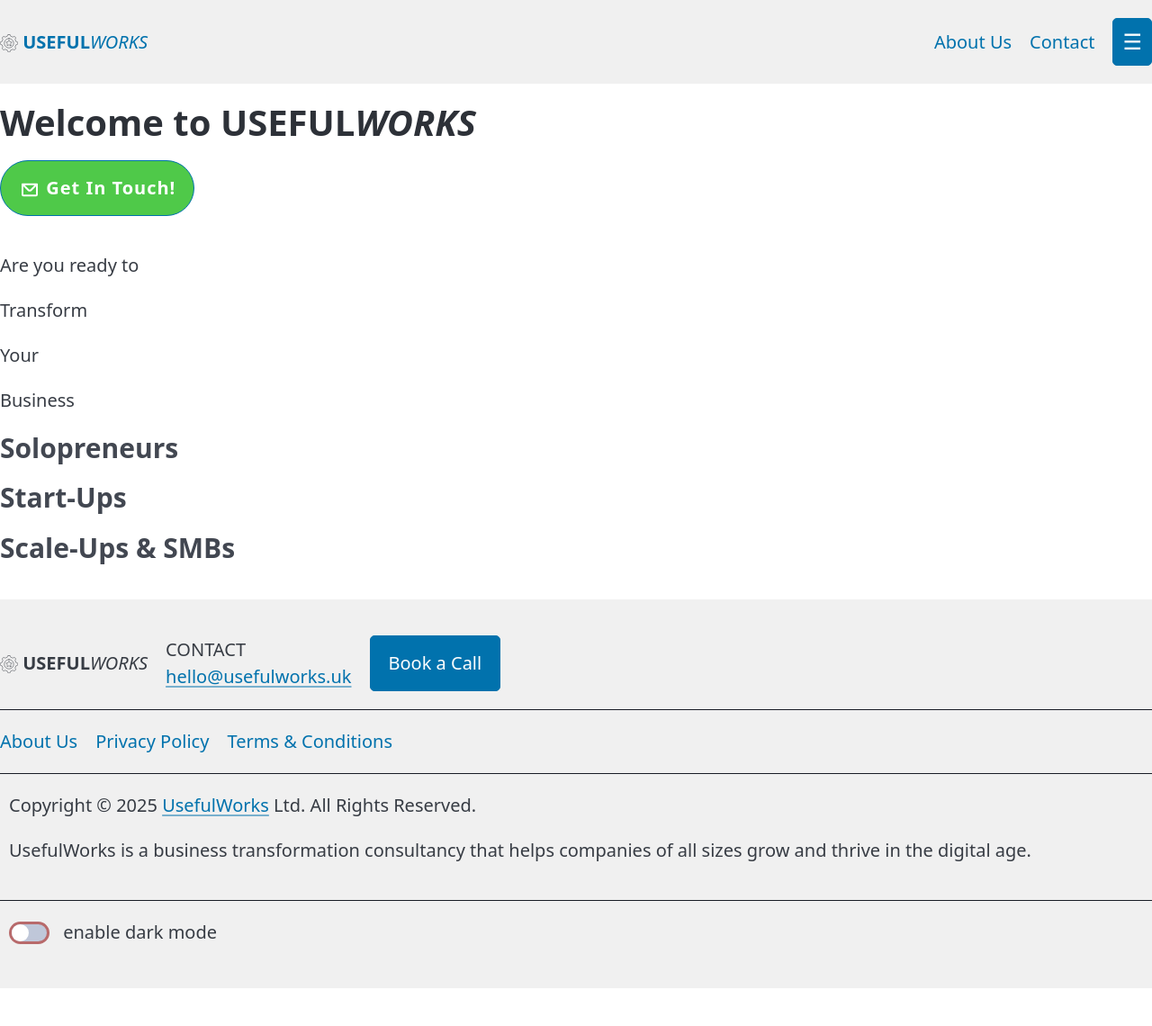
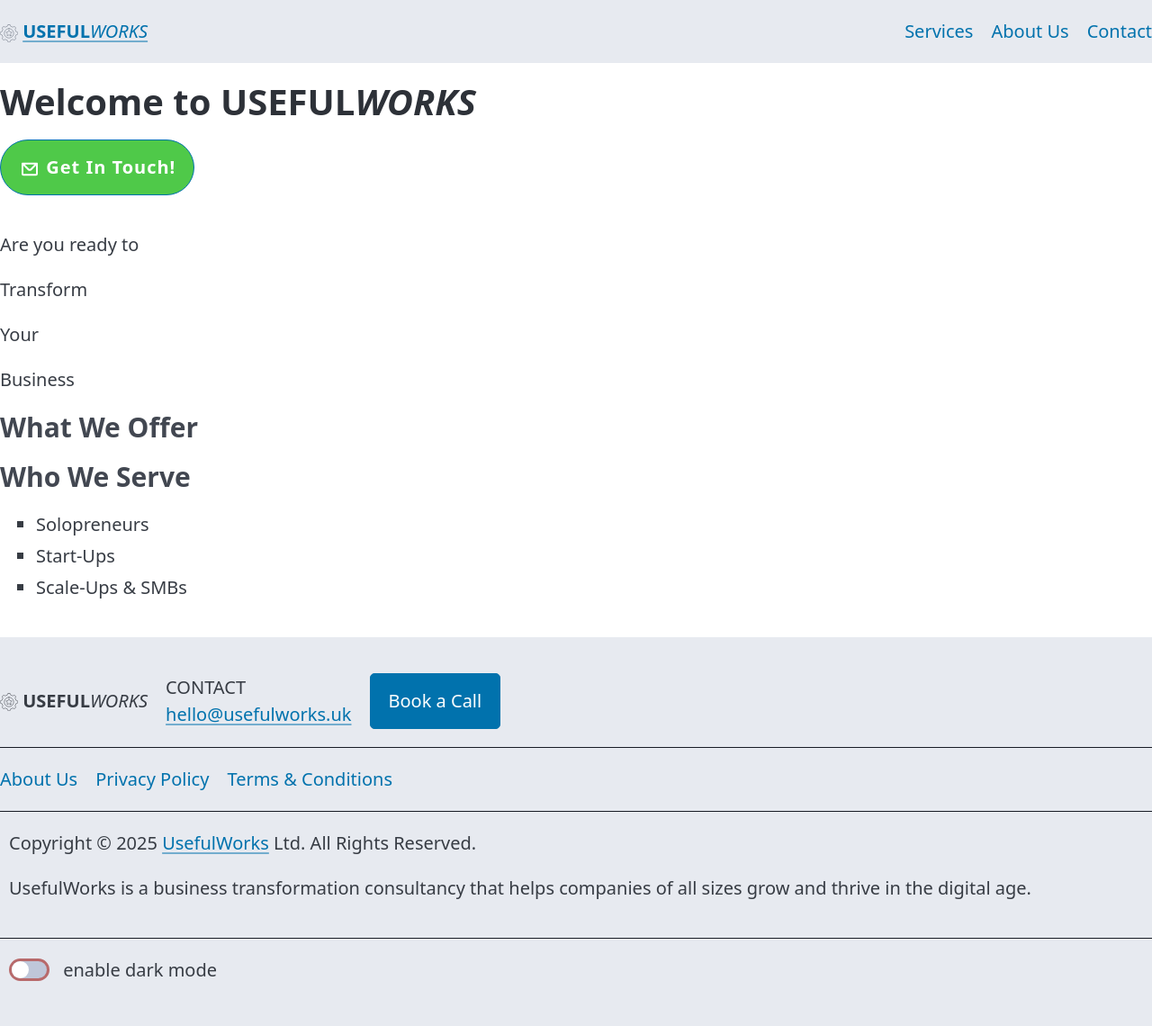
Before and after one commit to usefulworks/usefulworks.github.io, a Jekyll site: the page built from index.html, in a window 1280 px wide. Shown: the whole page at 90% size. Built offline with Jekyll 4.4.1, drawn with Linux system fonts in a browser that asks for light colours; before the commit the page ends 1098 px from its top, so only the background shows below that.

Commit message:
responsive top nav design

```diff
--- a/_includes/header-content.html
+++ b/_includes/header-content.html
@@ -1,18 +1,21 @@
-<nav aria-label="top navigation">
-    <ul>
-        <li>
+<nav class="top-nav" aria-label="top navigation">
+    <div class="navbar-brand">
         <svg class="cogstar">
             <use class="outer" href="#svg-cogstar-outer" />
             <use class="inner" href="#svg-cogstar-inner" />
         </svg>
         <a href="index.html"><span class="uw-useful">USEFUL</span><span class="uw-works">WORKS</span></a>
-        </li>
+    </div>
+    <div class="navbar-toggler">
+        <button id="navbar-menu-button" role="button" class="menu-button"><svg><use href="#svg-menu-hamburger-icon" /></svg></button>
+    </div>
+    <div class="navbar-nav">
+        <ul class="navbar-links">
+            <li class="navbar-link"><a href="#services">Services</a></li>
+            <li class="navbar-link"><a href="about.html">About Us</a></li>
+            <li class="navbar-link"><a href="#contact">Contact</a></li>
         </ul>
-    <ul>
-        <li><a href="about.html">About Us</a></li>
-        <li><a href="#contact">Contact</a></li>
-        <li><button role="button"><span class="navbar-toggler-icon">☰</span></button></li>
-    </ul>
+    </div>
 </nav>
 <h1>
     Welcome to
--- a/_includes/svg-all.html
+++ b/_includes/svg-all.html
@@ -15,11 +15,36 @@
         <use href="#svg-cogstar-outer" />
         <use href="#svg-cogstar-inner" />
     </symbol>
-    <symbol id="svg-mail-icon" width="24" viewBox="0 0 24 24">
+    <symbol id="svg-mail-icon" width="24" height="24" viewBox="0 0 24 24">
         <path
             class="mail-icon"
             fill-rule="evenodd" clip-rule="evenodd"
             d="M3.00977 5.83789C3.00977 5.28561 3.45748 4.83789 4.00977 4.83789H20C20.5523 4.83789 21 5.28561 21 5.83789V17.1621C21 18.2667 20.1046 19.1621 19 19.1621H5C3.89543 19.1621 3 18.2667 3 17.1621V6.16211C3 6.11449 3.00333 6.06765 3.00977 6.0218V5.83789ZM5 8.06165V17.1621H19V8.06199L14.1215 12.9405C12.9499 14.1121 11.0504 14.1121 9.87885 12.9405L5 8.06165ZM6.57232 6.80554H17.428L12.7073 11.5263C12.3168 11.9168 11.6836 11.9168 11.2931 11.5263L6.57232 6.80554Z"
             style="fill: currentColor"/>
     <symbol/>
-</svg>
+    <symbol id="svg-menu-cake-icon" class="menu-cake-icon" width="24" height="24" viewBox="0 0 24 24">
+        <path
+          d="M12 8C13.1046 8 14 7.10457 14 6C14 4.89543 13.1046 4 12 4C10.8954 4 10 4.89543 10 6C10 7.10457 10.8954 8 12 8Z"
+          fill="currentColor" />
+        <path
+          d="M5 10C4.44772 10 4 10.4477 4 11C4 11.5523 4.44772 12 5 12H19C19.5523 12 20 11.5523 20 11C20 10.4477 19.5523 10 19 10H5Z"
+          fill="currentColor" />
+        <path
+          d="M4 15C4 14.4477 4.44772 14 5 14H19C19.5523 14 20 14.4477 20 15C20 15.5523 19.5523 16 19 16H5C4.44772 16 4 15.5523 4 15Z"
+          fill="currentColor" />
+        <path
+          d="M5 18C4.44772 18 4 18.4477 4 19C4 19.5523 4.44772 20 5 20H19C19.5523 20 20 19.5523 20 19C20 18.4477 19.5523 18 19 18H5Z"
+          fill="currentColor" />
+    </symbol>
+    <symbol id="svg-menu-hamburger-icon" class="menu-hamburger-icon" width="24" height="24" viewBox="0 0 24 24">
+        <path
+        d="M2 6C2 5.44772 2.44772 5 3 5H21C21.5523 5 22 5.44772 22 6C22 6.55228 21.5523 7 21 7H3C2.44772 7 2 6.55228 2 6Z"
+        fill="currentColor" />
+      <path
+        d="M2 12.0322C2 11.4799 2.44772 11.0322 3 11.0322H21C21.5523 11.0322 22 11.4799 22 12.0322C22 12.5845 21.5523 13.0322 21 13.0322H3C2.44772 13.0322 2 12.5845 2 12.0322Z"
+        fill="currentColor" />
+      <path
+        d="M3 17.0645C2.44772 17.0645 2 17.5122 2 18.0645C2 18.6167 2.44772 19.0645 3 19.0645H21C21.5523 19.0645 22 18.6167 22 18.0645C22 17.5122 21.5523 17.0645 21 17.0645H3Z"
+        fill="currentColor" />
+    </symbol>
+    </svg>
--- a/_layouts/base.html
+++ b/_layouts/base.html
@@ -4,6 +4,7 @@
   - "/css/pico.css"
   - "/css/style.css"
 common-js:
+  - "/js/site-nav.js"
   - "/js/site-theme.js"
 ---
 
--- a/css/style.css
+++ b/css/style.css
@@ -6,6 +6,8 @@
 
 body {
     min-height: 100dvh;
+    max-width: 100%;
+    overflow-x: hidden;
     * {
         font-family: var(--uw-font-family-san-serif);
     }
@@ -21,8 +23,9 @@
 body > header > nav {
 }
 
-nav, footer { /* tmp for highlighting boxes */
-    background-color: rgb(240,240,240);
+nav, footer { /* provide some contrast */
+    color: var(--pico-muted-color);
+    background-color: var(--pico-muted-border-color);
 }
 
 svg {
@@ -32,6 +35,65 @@
     &.cogstar {
         width: 1em;
         height: 1em;
+    }
+}
+
+/* header navigation */
+header > nav, .navbar-nav {
+    align-items: center;
+}
+
+button.menu-button {
+    svg {
+        width: 24px;
+        height: 24px;
+    }
+}
+
+header ul.navbar-links.shown {
+    display: flex;
+}
+
+/* wide */
+@media screen and (min-width: 1024px) {
+    header > nav {
+        flex-wrap: nowrap;
+        justify-content: flex-start;
+    }
+    .navbar-nav {
+        display: flex;
+        justify-content: flex-end;
+        flex-basis: auto;
+        flex-grow: 1;
+    }
+    .navbar-links {
+        display: flex; /* match value of display: in .shown class */
+        flex-direction: row;
+    }
+    .navbar-toggler {
+        display: none;
+    }
+}
+
+/* narrow */
+@media screen and (max-width: 1023px) {
+    header > nav {
+        flex-wrap: wrap;
+        justify-content: space-between;
+    }
+    .navbar-nav {
+        display: block;
+        flex-basis: 100%;
+        flex-grow: 1;
+    }
+    .navbar-links {
+        flex-direction: column;
+        align-items: normal;
+        opacity: 50%;
+        display: none;
+    }
+    .navbar-toggler {
+        display: block;
     }
 }
 
@@ -90,10 +152,3 @@
 .uw-works {
     font-style: italic;
 }
-
-.navbar-toggler-icon {
-    font-family: var(--pico-font-family-emoji);
-    font-size: larger;
-    display: inline-block;
-    vertical-align: middle;
-}
--- a/index.html
+++ b/index.html
@@ -11,11 +11,13 @@
     </div>
 </section>
 <section class="cs1 content-section">
-    <h3>Solopreneurs</h3>
+    <h3>What We Offer</h3>
 </section>
 <section class="cs2 content-section">
-    <h3>Start-Ups</h3>
+    <h3>Who We Serve</h3>
+    <ul>
+        <li>Solopreneurs</li>
+        <li>Start-Ups</li>
+        <li>Scale-Ups & SMBs</li>
+    </ul>
 </section>
-<section class="cs3 content-section">
-    <h3>Scale-Ups & SMBs</h3>
-</section>
--- /dev/null
+++ b/js/site-nav.js
@@ -0,0 +1,15 @@
+/*
+ * Copyright (c) 2025 UsefulWorks Ltd. All Rights Reserved.
+ */
+
+document.readyState =="loading" ? window.addEventListener("load", setupNav) : setupNav();
+
+function setupNav() {
+    const MENU_BTN = document.getElementById("navbar-menu-button");
+    const NAV_MENU = document.querySelector("nav.top-nav ul.navbar-links");
+    if (MENU_BTN && NAV_MENU) {
+        MENU_BTN.addEventListener("click", function(e) {
+            NAV_MENU.classList.toggle("shown");
+        });
+    }
+}
```
Also changed, not shown: 1 other file. Lines whose indentation alone changed are shown as unchanged.
